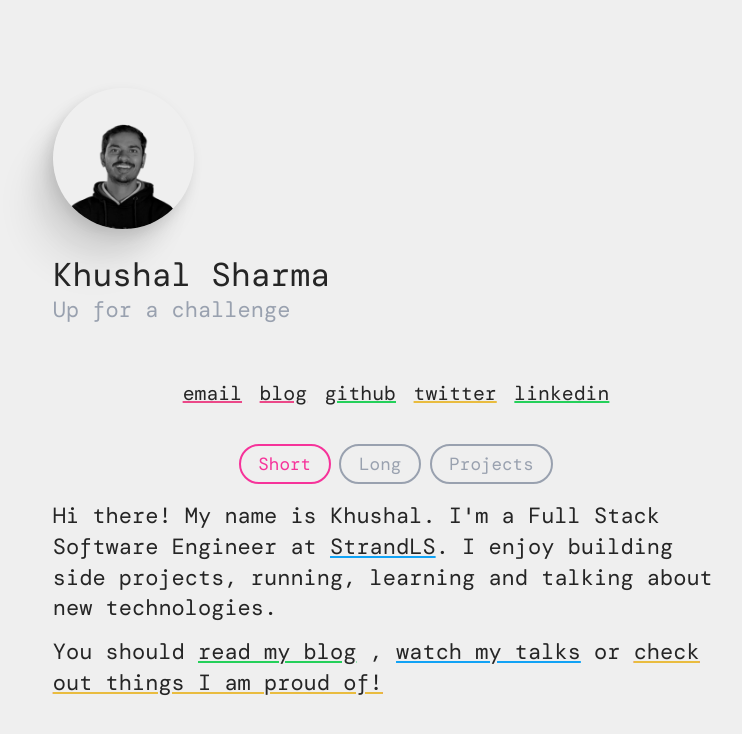
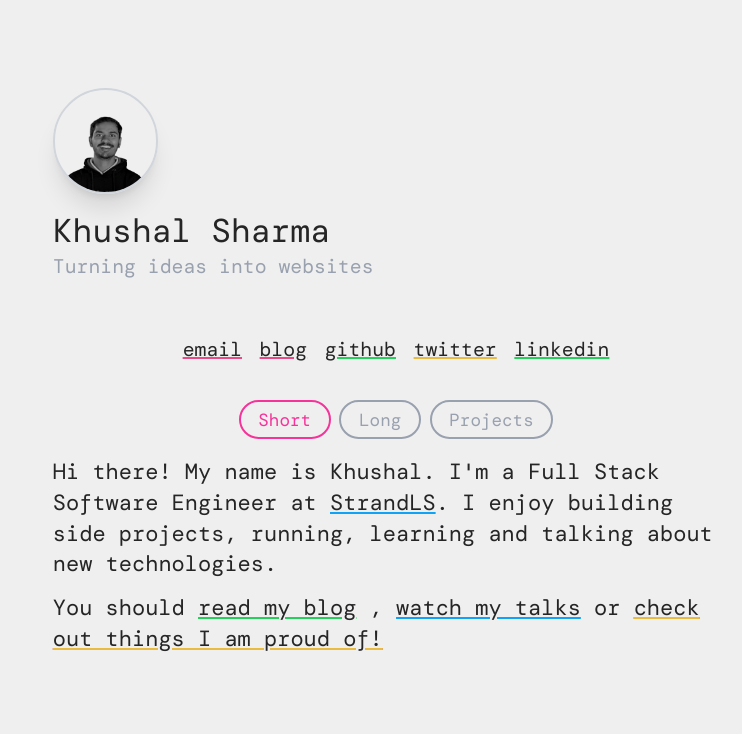
Before and after one commit to Logan1x/Logan1x.github.io, a React (Vite) app: page / in a window 1280 px wide. Shown: the top 734 px of the page, without its empty margins (244-986 px from the left). Built offline with nearby package versions, Linux system fonts and the light colour scheme; a web font is replaced by a local one.

Commit message:
cleaned homepage, again

```diff
--- a/src/Home.tsx
+++ b/src/Home.tsx
@@ -72,8 +72,8 @@ function Home() {
 
   return (
     <div>
-      <div className="flex flex-col-reverse md:flex-col items-center md:items-start justify-between w-full gap-6 pt-20">
-        <div className="rounded-full w-32 h-32 overflow-hidden   [transform-origin:0%_100%] hover:[transform:translate(4px,4px)_rotate(-12deg)] transition-transform duration-300 [box-shadow:-3px_5px_13px_rgba(0,0,0,0.1),_-13px_20px_24px_rgba(0,0,0,0.09),_-29px_45px_32px_rgba(0,0,0,0.05)]">
+      <div className="flex flex-col items-center md:items-start justify-between w-full gap-4 pt-20">
+        <div className="rounded-full w-24 h-24 overflow-hidden border-2 border-gray-300 shadow-xl [transform-origin:0%_100%] hover:[transform:translate(4px,4px)_rotate(-12deg)] transition-transform duration-300 ease-in-out">
           <img
             src={heroImage}
             alt="Profile picture"
@@ -82,7 +82,9 @@ function Home() {
         </div>
         <div className="text-center md:text-left">
           <h1 className="text-3xl">Khushal Sharma</h1>
-          <h2 className="text-xl text-gray-400 mb-4">Up for a challenge</h2>
+          <h2 className="text-lg text-gray-400 mb-4">
+            Turning ideas into websites
+          </h2>
         </div>
       </div>
 
```
